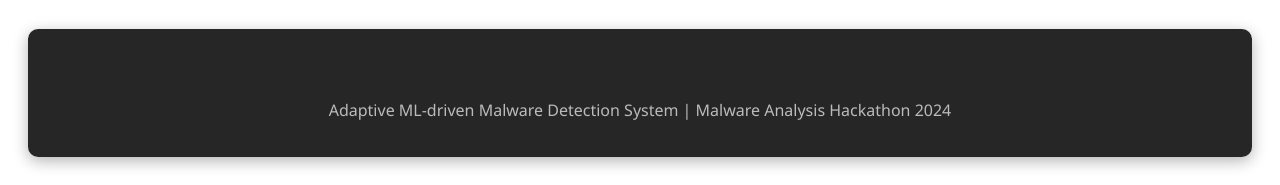
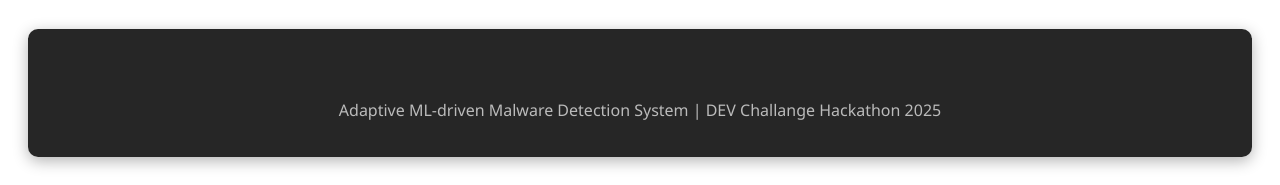
Before and after one commit to Suryasai299/Threat_Detection, a Flask app: template MCS_ML/webapp/templates/index.html in a window 1280 px wide. Shown: the part 979-1164 px from the top of the page. Run offline with Flask 3, Linux system fonts and the light colour scheme; the template is opened without the code that fills it: most values are stand-ins (such as "Sample title", 1, 10 or a date in 2020); parts of the project's set-up code (start-up, migrations or seed data) failed here and were passed over.

Commit message:
Update index.html

```diff
--- a/MCS_ML/webapp/templates/index.html
+++ b/MCS_ML/webapp/templates/index.html
@@ -188,7 +188,7 @@
         {% endif %}
 
         <footer>
-            <p>Adaptive ML-driven Malware Detection System | Malware Analysis Hackathon 2024</p>
+            <p>Adaptive ML-driven Malware Detection System | DEV Challange Hackathon 2025</p>
         </footer>
         <script>
             document.getElementById('classification-form').addEventListener('submit', function (event) {
```
